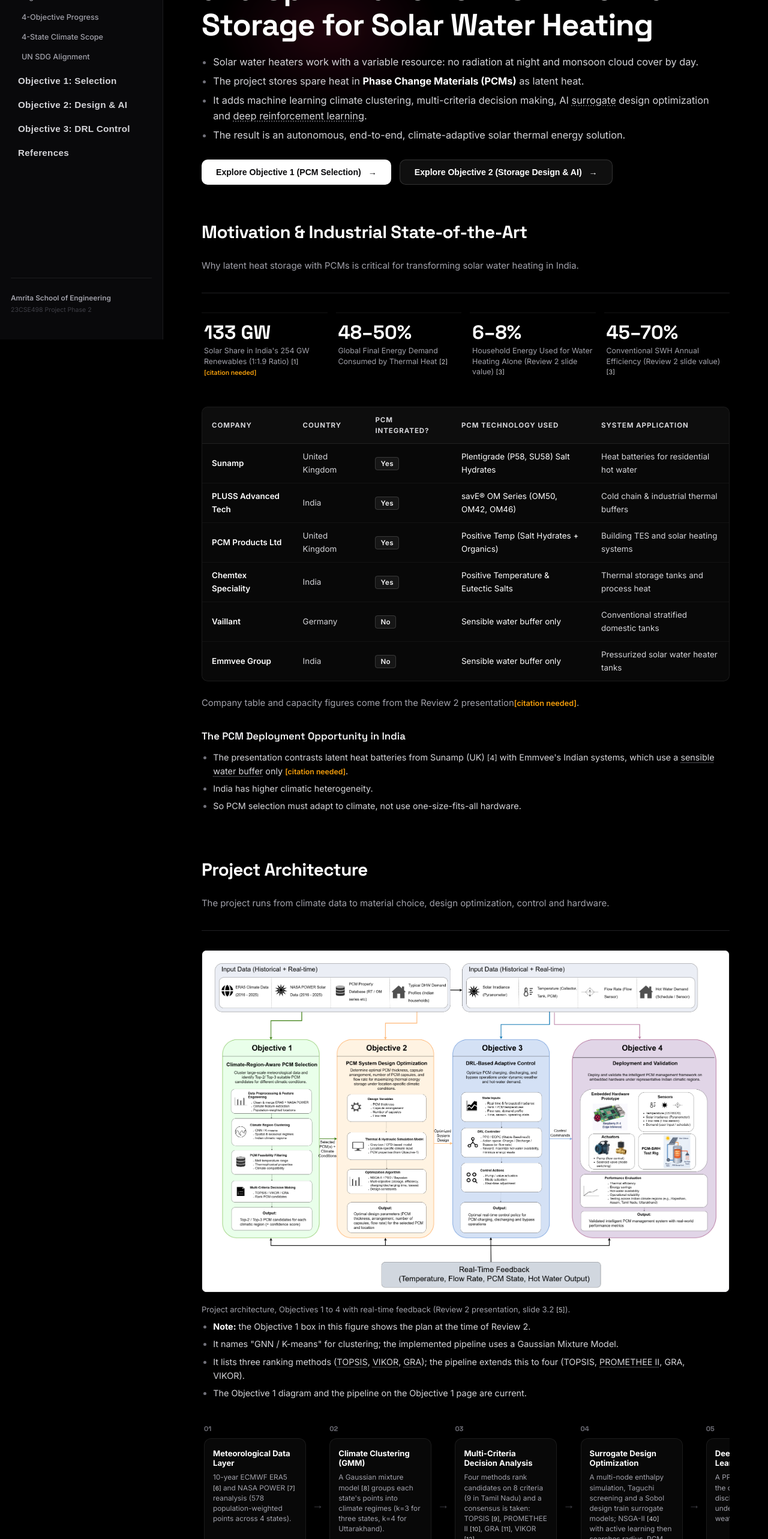
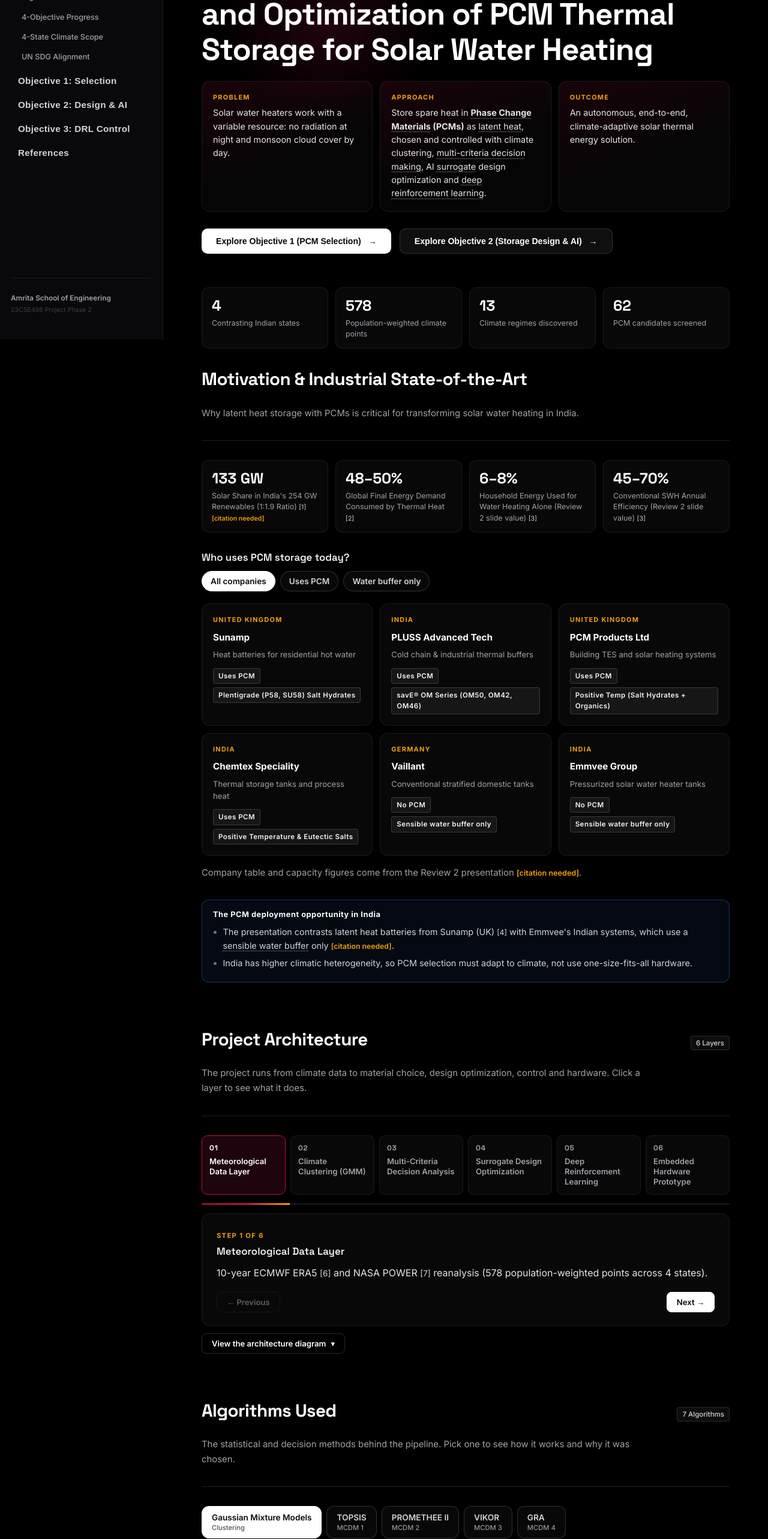
Before and after one commit to Final-year-project-G12/Documentation-Portal, a React (Create React App) app: page /#/overview in a window 1280 px wide. Shown: the part 234-2800 px from the top of the page at 60% size. Built offline with nearby package versions, Linux system fonts and the light colour scheme.

Commit message:
feat(overview): interactive overview with stat tiles, filters, steppers and pickers

```diff
--- a/src/pages/OverviewPage.js
+++ b/src/pages/OverviewPage.js
@@ -1,9 +1,11 @@
-import { Rich } from "../components/Cite";
+import { useState } from "react";
+import { Rich, richHtml } from "../components/Cite";
 import Bullets from "../components/Bullets";
 import Figure from "../components/Figure";
 import { METHODS } from "../data/methods";
 import { resetTerms } from "../data/terms";
 import useReveal from "../components/useReveal";
+import { StatTiles, ChipTabs, StepExplorer, ProgressBar, Callout, Reveal } from "../components/Interactive";
 
 /* ─────────────────────────────────────────────────────────
    OverviewPage.js — Central Project Hub (Review 2 Presentation)
@@ -152,27 +154,75 @@ const TERRITORIES = [
   },
 ];
 
+/* The six layers of the project, shown as clickable steps. */
+const ARCH_STEPS = [
+  { title: "Meteorological Data Layer", text: "10-year ECMWF ERA5 {{cite:Hersbach2020ERA5}} and NASA POWER {{cite:Stackhouse2021POWER}} reanalysis (578 population-weighted points across 4 states)." },
+  { title: "Climate Clustering (GMM)", text: "A Gaussian mixture model {{cite:Dempster1977EM}} groups each state's points into climate regimes (k=3 for three states, k=4 for Uttarakhand)." },
+  { title: "Multi-Criteria Decision Analysis", text: "Four methods rank candidates on 8 criteria (9 in Tamil Nadu) and a consensus is taken: TOPSIS {{cite:HwangYoon1981MADM}}, PROMETHEE II {{cite:BransVincke1985PROMETHEE}}, GRA {{cite:Deng1982GreySystems}}, VIKOR {{cite:OpricovicTzeng2004VIKOR}}." },
+  { title: "Surrogate Design Optimization", text: "A multi-node enthalpy simulation, Taguchi screening and a Sobol design train surrogate models; NSGA-II {{cite:Deb2002NSGA2}} with active learning then searches radius, PCM fraction and flow, and a one-shot held-out test checks the choice." },
+  { title: "Deep Reinforcement Learning", text: "A PPO agent controls the charging and discharging valves under stochastic weather." },
+  { title: "Embedded Hardware Prototype", text: "An ESP32 / Pi board closes the loop with temperature probes and relay-driven valves." },
+];
+
+/* Completion per objective (Review presentation, implementation overview slide). */
+const OBJECTIVE_PROGRESS = { obj1: 100, obj2: 100, obj3: 90, obj4: 80 };
+
+const INTRO_CARDS = [
+  { kicker: "Problem", text: "Solar water heaters work with a variable resource: no radiation at night and monsoon cloud cover by day." },
+  { kicker: "Approach", text: "Store spare heat in <strong>Phase Change Materials (PCMs)</strong> as latent heat, chosen and controlled with climate clustering, multi-criteria decision making, AI surrogate design optimization and deep reinforcement learning." },
+  { kicker: "Outcome", text: "An autonomous, end-to-end, climate-adaptive solar thermal energy solution." },
+];
+
+const HERO_STATS = [
+  { value: "4", label: "Contrasting Indian states" },
+  { value: "578", label: "Population-weighted climate points" },
+  { value: "13", label: "Climate regimes discovered" },
+  { value: "62", label: "PCM candidates screened" },
+];
+
+const MOTIVATION_STATS = [
+  { value: "133 GW", label: "Solar Share in India's 254 GW Renewables (1:1.9 Ratio) {{cite:PVMagIndia2025Solar}} {{cn}}" },
+  { value: "48–50%", label: "Global Final Energy Demand Consumed by Thermal Heat {{cite:IEA2023Heat}}" },
+  { value: "6–8%", label: "Household Energy Used for Water Heating Alone (Review 2 slide value) {{cite:AlMamun2023SWHReview}}" },
+  { value: "45–70%", label: "Conventional SWH Annual Efficiency (Review 2 slide value) {{cite:AlMamun2023SWHReview}}" },
+];
+
+const INDUSTRY_FILTERS = [
+  { id: "all", label: "All companies" },
+  { id: "Yes", label: "Uses PCM" },
+  { id: "No", label: "Water buffer only" },
+];
+
 function OverviewPage({ onNavigate }) {
   resetTerms();
-  const revealRef = useReveal();
+  const [industryFilter, setIndustryFilter] = useState("all");
+  const [methodIdx, setMethodIdx] = useState(0);
+  const [objId, setObjId] = useState(OBJECTIVES_ROADMAP[0].id);
+  const [stateIdx, setStateIdx] = useState(0);
+  const revealRef = useReveal([industryFilter, methodIdx, objId, stateIdx]);
+
+  const companies = INDUSTRY_COMPARISON.filter((c) => industryFilter === "all" || c.pcmUsed === industryFilter);
+  const method = METHODS[methodIdx];
+  const obj = OBJECTIVES_ROADMAP.find((o) => o.id === objId);
+  const territory = TERRITORIES[stateIdx];
+
   return (
     <section className="content animated-page" id="top" ref={revealRef}>
-
-
-      {/* ── Hero Section ── */}
+      {/* ── Hero ── */}
       <div className="page-hero">
+        <div className="eyebrow">
+          <span className="eyebrow-badge">Group 12 · Final Year Project</span>
+          <span>Project overview</span>
+        </div>
         <h1>Climate-Adaptive Intelligent Control and Optimization of PCM Thermal Storage for Solar Water Heating</h1>
-
-        <Bullets
-          className="intro-bullets"
-          items={[
-            "Solar water heaters work with a variable resource: no radiation at night and monsoon cloud cover by day.",
-            "The project stores spare heat in <strong>Phase Change Materials (PCMs)</strong> as latent heat.",
-            "It adds machine learning climate clustering, multi-criteria decision making, AI surrogate design optimization and deep reinforcement learning.",
-            "The result is an autonomous, end-to-end, climate-adaptive solar thermal energy solution.",
-          ]}
-        />
-
+        <div className="ui-intro-grid">
+          {INTRO_CARDS.map((c) => (
+            <div key={c.kicker} className="ui-intro-card">
+              <div className="ui-card-kicker">{c.kicker}</div>
+              <p dangerouslySetInnerHTML={{ __html: richHtml(c.text) }} />
+            </div>
+          ))}
+        </div>
         <div className="overview-cta-row">
           <button className="overview-cta-btn primary" onClick={() => onNavigate("objective1")}>
             <span>Explore Objective 1 (PCM Selection)</span>
@@ -185,9 +235,9 @@ function OverviewPage({ onNavigate }) {
         </div>
       </div>
 
+      <StatTiles items={HERO_STATS} />
 
-
-      {/* ── Real-World Motivation & Industry Gap ── */}
+      {/* ── Motivation ── */}
       <div className="content-section" id="motivation">
         <div className="plots-section-header">
           <h2>Motivation & Industrial State-of-the-Art</h2>
@@ -197,79 +247,59 @@ function OverviewPage({ onNavigate }) {
         </p>
         <div className="section-divider" />
 
-        <div className="results-grid" style={{ marginBottom: 32 }}>
-          <div className="result-stat-card">
-            <div className="result-stat-value">133 GW</div>
-            <div className="result-stat-label"><Rich text="Solar Share in India's 254 GW Renewables (1:1.9 Ratio) {{cite:PVMagIndia2025Solar}} {{cn}}" /></div>
-          </div>
-          <div className="result-stat-card">
-            <div className="result-stat-value">48–50%</div>
-            <div className="result-stat-label"><Rich text="Global Final Energy Demand Consumed by Thermal Heat {{cite:IEA2023Heat}}" /></div>
-          </div>
-          <div className="result-stat-card">
-            <div className="result-stat-value">6–8%</div>
-            <div className="result-stat-label"><Rich text="Household Energy Used for Water Heating Alone (Review 2 slide value) {{cite:AlMamun2023SWHReview}}" /></div>
-          </div>
-          <div className="result-stat-card">
-            <div className="result-stat-value">45–70%</div>
-            <div className="result-stat-label"><Rich text="Conventional SWH Annual Efficiency (Review 2 slide value) {{cite:AlMamun2023SWHReview}}" /></div>
+        <StatTiles items={MOTIVATION_STATS} />
+
+        <h3>Who uses PCM storage today?</h3>
+        <ChipTabs options={INDUSTRY_FILTERS} value={industryFilter} onChange={setIndustryFilter} ariaLabel="Filter companies" />
+        <div key={industryFilter} className="ui-card-grid tab-panel">
+          {companies.map((c) => (
+            <div key={c.company} className="ui-card">
+              <div className="ui-card-kicker">{c.country}</div>
+              <h4>{c.company}</h4>
+              <p>{c.application}</p>
+              <div className="ui-card-meta">
+                <span className={`tag ${c.pcmUsed === "Yes" ? "tag-brand" : "tag-zinc"}`}>
+                  {c.pcmUsed === "Yes" ? "Uses PCM" : "No PCM"}
+                </span>
+                <span className="tag tag-zinc">{c.pcmDetails}</span>
               </div>
             </div>
-
-        <div className="data-table-wrapper" style={{ marginTop: 24 }}>
-          <table className="data-table">
-            <thead>
-              <tr>
-                <th>Company</th>
-                <th>Country</th>
-                <th>PCM Integrated?</th>
-                <th>PCM Technology Used</th>
-                <th>System Application</th>
-              </tr>
-            </thead>
-            <tbody>
-              {INDUSTRY_COMPARISON.map((row) => (
-                <tr key={row.company}>
-                  <td style={{ fontWeight: 600, color: "#ffffff" }}>{row.company}</td>
-                  <td>{row.country}</td>
-                  <td>
-                    <span className={`tag ${row.pcmUsed === "Yes" ? "tag-brand" : "tag-zinc"}`}>
-                      {row.pcmUsed === "Yes" ? " Yes" : " No"}
-                    </span>
-                  </td>
-                  <td style={{ color: "#ffffff" }}>{row.pcmDetails}</td>
-                  <td>{row.application}</td>
-                </tr>
           ))}
-            </tbody>
-          </table>
         </div>
-
-        <p className="section-desc" style={{ marginTop: 16, marginBottom: 0 }}>
-          Company table and capacity figures come from the Review 2 presentation
-          <Rich text="{{cn}}" />.
+        <p className="section-desc" style={{ marginTop: 4 }}>
+          Company table and capacity figures come from the Review 2 presentation <Rich text="{{cn}}" />.
         </p>
 
-        <h3 style={{ marginTop: 28 }}>The PCM Deployment Opportunity in India</h3>
+        <Callout title="The PCM deployment opportunity in India">
           <Bullets
             items={[
               "The presentation contrasts latent heat batteries from Sunamp (UK) {{cite:SunampPlentigrade}} with Emmvee's Indian systems, which use a sensible water buffer only {{cn}}.",
-            "India has higher climatic heterogeneity.",
-            "So PCM selection must adapt to climate, not use one-size-fits-all hardware.",
+              "India has higher climatic heterogeneity, so PCM selection must adapt to climate, not use one-size-fits-all hardware.",
             ]}
           />
+        </Callout>
       </div>
 
-      {/* ── Overall System Architecture ── */}
+      {/* ── Architecture ── */}
       <div className="content-section" id="architecture">
         <div className="plots-section-header">
           <h2>Project Architecture</h2>
+          <span className="plots-count-badge">{ARCH_STEPS.length} Layers</span>
         </div>
         <p className="section-desc">
-          The project runs from climate data to material choice, design optimization, control and hardware.
+          The project runs from climate data to material choice, design optimization, control and hardware. Click a layer to see what it does.
         </p>
         <div className="section-divider" />
 
+        <StepExplorer
+          ariaLabel="Project architecture layers"
+          steps={ARCH_STEPS.map((s) => ({
+            title: s.title,
+            render: () => <p style={{ margin: 0 }}><Rich text={s.text} /></p>,
+          }))}
+        />
+
+        <Reveal label="View the architecture diagram" hideLabel="Hide the architecture diagram">
           <div className="diagram">
             <Figure
               src={`${process.env.PUBLIC_URL}/diagrams/project-architecture.png`}
@@ -280,87 +310,17 @@ function OverviewPage({ onNavigate }) {
             <p className="diagram-caption">
               Project architecture, Objectives 1 to 4 with real-time feedback (Review 2 presentation, slide 3.2 <Rich text="{{cite:Group12Review2}}" />).
             </p>
+          </div>
+          <Callout title="Note on the diagram" tone="warn">
             <Bullets
               items={[
-              "<strong>Note:</strong> the Objective 1 box in this figure shows the plan at the time of Review 2.",
+                "The Objective 1 box shows the plan at the time of Review 2.",
                 "It names \"GNN / K-means\" for clustering; the implemented pipeline uses a Gaussian Mixture Model.",
-              "It lists three ranking methods (TOPSIS, VIKOR, GRA); the pipeline extends this to four (TOPSIS, PROMETHEE II, GRA, VIKOR).",
-              "The Objective 1 diagram and the pipeline on the Objective 1 page are current.",
+                "It lists three ranking methods (TOPSIS, VIKOR, GRA); the pipeline uses four (TOPSIS, PROMETHEE II, GRA, VIKOR).",
               ]}
             />
-        </div>
-
-        <div className="arch-flow-container">
-          <div className="arch-step">
-            <div className="arch-step-num">01</div>
-            <div className="arch-step-box">
-              <div className="arch-step-header">
-                <h4>Meteorological Data Layer</h4>
-              </div>
-              <p>10-year ECMWF ERA5 <Rich text="{{cite:Hersbach2020ERA5}}" /> and NASA POWER <Rich text="{{cite:Stackhouse2021POWER}}" /> reanalysis (578 population-weighted points across 4 states).</p>
-            </div>
-          </div>
-
-          <div className="arch-step-arrow">→</div>
-
-          <div className="arch-step">
-            <div className="arch-step-num">02</div>
-            <div className="arch-step-box">
-              <div className="arch-step-header">
-                <h4>Climate Clustering (GMM)</h4>
-              </div>
-              <p><Rich text="A Gaussian mixture model {{cite:Dempster1977EM}} groups each state's points into climate regimes (k=3 for three states, k=4 for Uttarakhand)." /></p>
-            </div>
-          </div>
-
-          <div className="arch-step-arrow">→</div>
-
-          <div className="arch-step">
-            <div className="arch-step-num">03</div>
-            <div className="arch-step-box">
-              <div className="arch-step-header">
-                <h4>Multi-Criteria Decision Analysis</h4>
-              </div>
-              <p><Rich text="Four methods rank candidates on 8 criteria (9 in Tamil Nadu) and a consensus is taken: TOPSIS {{cite:HwangYoon1981MADM}}, PROMETHEE II {{cite:BransVincke1985PROMETHEE}}, GRA {{cite:Deng1982GreySystems}}, VIKOR {{cite:OpricovicTzeng2004VIKOR}}." /></p>
-            </div>
-          </div>
-
-          <div className="arch-step-arrow">→</div>
-
-          <div className="arch-step">
-            <div className="arch-step-num">04</div>
-            <div className="arch-step-box">
-              <div className="arch-step-header">
-                <h4>Surrogate Design Optimization</h4>
-              </div>
-              <p><Rich text="A multi-node enthalpy simulation, Taguchi screening and a Sobol design train surrogate models; NSGA-II {{cite:Deb2002NSGA2}} with active learning then searches radius, PCM fraction and flow, and a one-shot held-out test checks the choice." /></p>
-            </div>
-          </div>
-
-          <div className="arch-step-arrow">→</div>
-
-          <div className="arch-step">
-            <div className="arch-step-num">05</div>
-            <div className="arch-step-box">
-              <div className="arch-step-header">
-                <h4>Deep Reinforcement Learning</h4>
-              </div>
-              <p><Rich text="A PPO agent controls the charging and discharging valves under stochastic weather." /></p>
-            </div>
-          </div>
-
-          <div className="arch-step-arrow">→</div>
-
-          <div className="arch-step">
-            <div className="arch-step-num">06</div>
-            <div className="arch-step-box">
-              <div className="arch-step-header">
-                <h4>Embedded Hardware Prototype</h4>
-              </div>
-              <p>An ESP32 / Pi board closes the loop with temperature probes and relay-driven valves.</p>
-            </div>
-          </div>
-        </div>
+          </Callout>
+        </Reveal>
       </div>
 
       {/* ── Algorithms ── */}
@@ -370,127 +330,131 @@ function OverviewPage({ onNavigate }) {
           <span className="plots-count-badge">{METHODS.length} Algorithms</span>
         </div>
         <p className="section-desc">
-          The statistical and decision methods behind stages 4, 7 and 8, with the reason each was chosen.
+          The statistical and decision methods behind the pipeline. Pick one to see how it works and why it was chosen.
         </p>
         <div className="section-divider" />
-        <div className="methods-grid">
-          {METHODS.map((m) => (
-            <div key={m.title} className="method-card">
-              <div className="method-card-tag">{m.tag}</div>
-              <h3>{m.title}</h3>
-              <Bullets items={m.points} />
+
+        <ChipTabs
+          size="lg"
+          ariaLabel="Algorithms"
+          options={METHODS.map((m, i) => ({ id: i, label: m.title.replace(/\s*\(.*\)$/, ""), sub: m.tag }))}
+          value={methodIdx}
+          onChange={setMethodIdx}
+        />
+        <div key={methodIdx} className="ui-panel tab-panel">
+          <div className="ui-panel-head">
+            <h3>{method.title}</h3>
+            <span className="tag tag-zinc">{method.tag}</span>
           </div>
-          ))}
+          <Bullets items={method.points} />
         </div>
       </div>
 
-      {/* ── 4 Research Objectives Roadmap ── */}
+      {/* ── Objectives ── */}
       <div className="content-section" id="objectives">
         <div className="plots-section-header">
-          <h2>Core Research Objectives & Progress Matrix</h2>
+          <h2>Core Research Objectives & Progress</h2>
         </div>
         <p className="section-desc">
-          Where each of the four planned research objectives stands.
+          Where each of the four research objectives stands. Pick an objective for its scope and deliverables.
         </p>
         <div className="section-divider" />
 
-        <div className="objectives-list">
-          {OBJECTIVES_ROADMAP.map((obj) => (
-            <div key={obj.id} className="objective-card">
-              <div className="objective-card-top">
-                <div className="objective-card-title-group">
-                  <span className="objective-card-num">{obj.num}</span>
-                  <h3>{obj.title}</h3>
-                </div>
+        <div className="ui-obj-tabs" role="tablist" aria-label="Objectives">
+          {OBJECTIVES_ROADMAP.map((o) => (
+            <button
+              key={o.id}
+              role="tab"
+              aria-selected={objId === o.id}
+              className={`ui-obj-tab ${objId === o.id ? "active" : ""}`}
+              onClick={() => setObjId(o.id)}
+            >
+              <span className="ui-obj-tab-num">{o.num}</span>
+              <span className="ui-obj-tab-title">{o.title}</span>
+              <ProgressBar value={OBJECTIVE_PROGRESS[o.id] || 0} label={`${o.num} completion`} />
+            </button>
+          ))}
         </div>
 
-              <Bullets className="objective-card-bullets" items={obj.desc} />
-
-              <div className="objective-card-outputs">
-                <span className="objective-outputs-label">Key Deliverables & Milestones:</span>
+        <div key={objId} className="ui-panel tab-panel">
+          <div className="ui-panel-head">
+            <h3>{obj.num}: {obj.title}</h3>
+            <span className="ui-panel-sub">{OBJECTIVE_PROGRESS[obj.id] || 0}% complete</span>
+          </div>
+          <Bullets items={obj.desc} />
+          <div className="objective-card-outputs" style={{ marginTop: 14 }}>
+            <span className="objective-outputs-label">Key deliverables</span>
             <div className="tag-list" style={{ marginTop: 6 }}>
               {obj.outputs.map((out) => (
                 <span key={out} className="tag tag-zinc"><Rich text={out} /></span>
               ))}
             </div>
           </div>
-
           {obj.linkPage && (
             <div style={{ marginTop: 18 }}>
-                  <button className="plot-toggle-btn" onClick={() => onNavigate(obj.linkPage)}>
-                    Open {obj.title} Documentation →
+              <button className="ui-btn" onClick={() => onNavigate(obj.linkPage)}>
+                Open {obj.num} documentation →
               </button>
             </div>
           )}
         </div>
-          ))}
-        </div>
       </div>
 
-      {/* ── 4-State Geographic Scope ── */}
+      {/* ── States ── */}
       <div className="content-section" id="territories">
         <div className="plots-section-header">
           <h2>4-State Contrasting Climate Scope</h2>
         </div>
         <p className="section-desc">
-          Four states were picked to cover contrasting sunlight, humidity, elevation and monsoon patterns.
+          Four states were picked to cover contrasting sunlight, humidity, elevation and monsoon patterns. Pick a state.
         </p>
         <div className="section-divider" />
 
-        <div className="territories-grid">
-          {TERRITORIES.map((t) => (
-            <div key={t.name} className="territory-card">
-              <div className="territory-card-header">
-                <div>
-                  <h3 style={{ margin: 0 }}>{t.name}</h3>
-                  <span className="tag tag-zinc" style={{ marginTop: 4, display: "inline-block" }}>{t.tag}</span>
+        <ChipTabs
+          size="lg"
+          ariaLabel="States"
+          options={TERRITORIES.map((t, i) => ({ id: i, label: t.name, sub: t.tag }))}
+          value={stateIdx}
+          onChange={setStateIdx}
+        />
+        <div key={stateIdx} className="ui-panel tab-panel">
+          <div className="ui-panel-head">
+            <h3>{territory.name}</h3>
+            <span className="tag tag-zinc">{territory.tag}</span>
+          </div>
+          <StatTiles
+            compact
+            items={[
+              { value: String(territory.gridPoints), label: "Grid points" },
+              { value: territory.regimes.replace(" GMM Regimes", ""), label: "GMM climate regimes" },
+              { value: territory.survivors, label: "Candidates ranked per cluster" },
+              { value: territory.primaryPCM, label: "Consensus Rank-1 PCM" },
+            ]}
+          />
+          <Bullets items={territory.summary} />
+          <div style={{ marginTop: 16 }}>
+            <button className="ui-btn ghost" onClick={() => onNavigate("objective1", "state-results")}>
+              See {territory.name} results in Objective 1 →
+            </button>
+          </div>
         </div>
       </div>
 
-              <Bullets items={t.summary} />
-
-              <div className="territory-props">
-                <div className="rec-prop">
-                  <span className="rec-prop-label">Grid Points</span>
-                  <span className="rec-prop-value">{t.gridPoints} Points</span>
-                </div>
-                <div className="rec-prop">
-                  <span className="rec-prop-label">Calibrated Survivors</span>
-                  <span className="rec-prop-value">{t.survivors}</span>
-                </div>
-                <div className="rec-prop">
-                  <span className="rec-prop-label">GMM Clusters</span>
-                  <span className="rec-prop-value">{t.regimes}</span>
-                </div>
-                <div className="rec-prop">
-                  <span className="rec-prop-label">Consensus Winner</span>
-                  <span className="rec-prop-value" style={{ color: "#ffffff" }}>{t.primaryPCM}</span>
-                </div>
-              </div>
-            </div>
-          ))}
-        </div>
-      </div>
-
-      {/* ── UN Sustainable Development Goals ── */}
+      {/* ── SDGs ── */}
       <div className="content-section" id="sdgs">
         <div className="plots-section-header">
           <h2>United Nations Sustainable Development Goals (SDGs)</h2>
         </div>
         <p className="section-desc">
-          The project contributes directly to four UN goals on clean, affordable, low-carbon energy.
+          The project contributes directly to four UN goals on clean, affordable, low-carbon energy. Hover a goal to see how.
         </p>
         <div className="section-divider" />
 
-        <div className="sdg-grid">
+        <div className="ui-sdg-grid">
           {PROJECT_META.sdgs.map((sdg) => (
-            <div key={sdg.num} className="sdg-card">
-              <img
-                className="sdg-tile"
-                src={`${process.env.PUBLIC_URL}/sdg/sdg-${sdg.num}.png`}
-                alt={`SDG ${sdg.num}: ${sdg.title}`}
-              />
-              <p>{sdg.desc}</p>
+            <div key={sdg.num} className="ui-sdg" tabIndex={0}>
+              <img src={`${process.env.PUBLIC_URL}/sdg/sdg-${sdg.num}.png`} alt={`SDG ${sdg.num}: ${sdg.title}`} />
+              <div className="ui-sdg-over">{sdg.desc}</div>
             </div>
           ))}
         </div>
```
Lines whose indentation alone changed are shown as unchanged.
